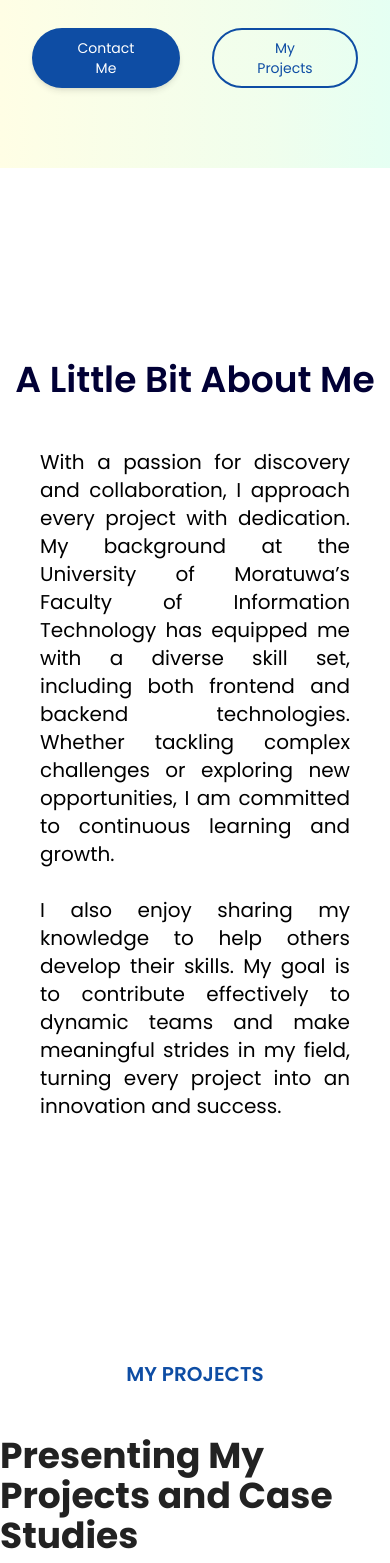
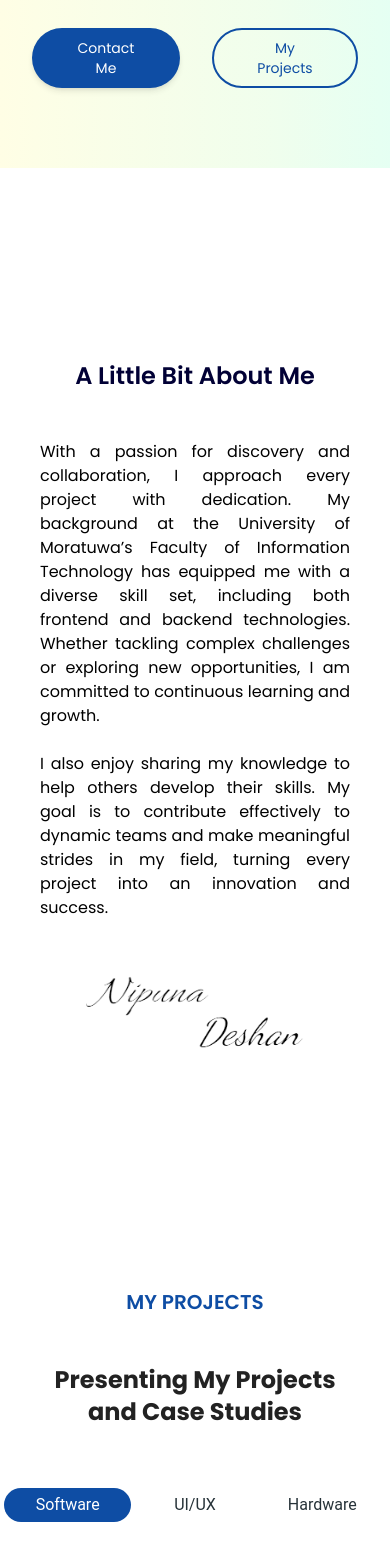
Before and after one commit to DeshanHiripitiya/Portfolio, a React (Create React App) app: page / in a window 390 px wide. Shown: the part 434-1997 px from the top of the page. Built offline with nearby package versions, Linux system fonts and the light colour scheme.

Commit message:
responsive complete about

```diff
--- a/package.json
+++ b/package.json
@@ -13,6 +13,7 @@
     "@testing-library/jest-dom": "^5.17.0",
     "@testing-library/react": "^13.4.0",
     "@testing-library/user-event": "^13.5.0",
+    "framer-motion": "^11.9.0",
     "portfolio": "file:",
     "react": "^18.2.0",
     "react-dom": "^18.2.0",
--- a/src/component/pages/AboutMe.jsx
+++ b/src/component/pages/AboutMe.jsx
@@ -5,12 +5,16 @@ function AboutMe() {
   return (
     <div id='about' className='py-12 mt-36'>
       <div className='flex flex-col items-center justify-center'>
-        <div className='font-poppins text-4xl font-semibold text-[#010035] '>
+        <div
+          className='font-poppins font-semibold text-[#010035] text-2xl
+        md:text-3xl
+        lg:text-4xl'
+        >
           A Little Bit About Me
         </div>
         <div
-          className='font-poppins text-xl font-normal mt-12 text-justify mx-10
-        lg:mx-96'
+          className='font-poppins font-normal mt-12 text-justify text-base mx-10 md:mx-24
+        lg:mx-96 md:text-xl'
         >
           With a passion for discovery and collaboration, I approach every
           project with dedication. My background at the University of Moratuwa’s
@@ -24,7 +28,8 @@ function AboutMe() {
           meaningful strides in my field, turning every project into an
           innovation and success.
         </div>
-        <div className='hidden md:block mt-14 pl-80'>
+        <div className='mt-14
+        md:pl-80'>
           <img
             src={require('../../assests/signature 1.png')}
             alt='sig1'
--- a/src/component/pages/Projects.jsx
+++ b/src/component/pages/Projects.jsx
@@ -4,14 +4,14 @@ import { ProjectTabs } from '../other/Tabs';
 const Projects = forwardRef((props, ref) => {
 
   return (
-    <div
-      ref={ref}
-      id='projects'
-      className='py-12 mt-36'
-    >
+    <div ref={ref} id='projects' className='py-12 mt-36'>
       <div className='flex flex-col items-center justify-center font-poppins'>
         <div className='text-xl font-semibold text-[#0E4DA4]'>MY PROJECTS</div>
-        <div className='text-4xl font-bold text-[#222222] mt-12'>
+        <div
+          className='text-center font-bold text-[#222222] mt-12 text-2xl px-10
+          md:text-3xl
+        lg:text-4xl'
+        >
           Presenting My Projects and Case Studies
         </div>
         <div className='mt-14'>
--- a/src/component/pages/Top.jsx
+++ b/src/component/pages/Top.jsx
@@ -27,8 +27,6 @@ function Top({ projectsRef, contactRef }) {
               I think curiosity is the cart to knowledge, and friendship
               <br /> makes the journey easier, turning it into a shared
               adventure.
-              {/* Driven by collaboration and growth, I innovate, adapt,
-              <br /> and aim to make a positive impact. */}
             </p>
           </div>
           <div className='mt-6 lg:mt-16'>
```
Also changed, not shown: 1 other file (tests, documents, lock files or other folders).
